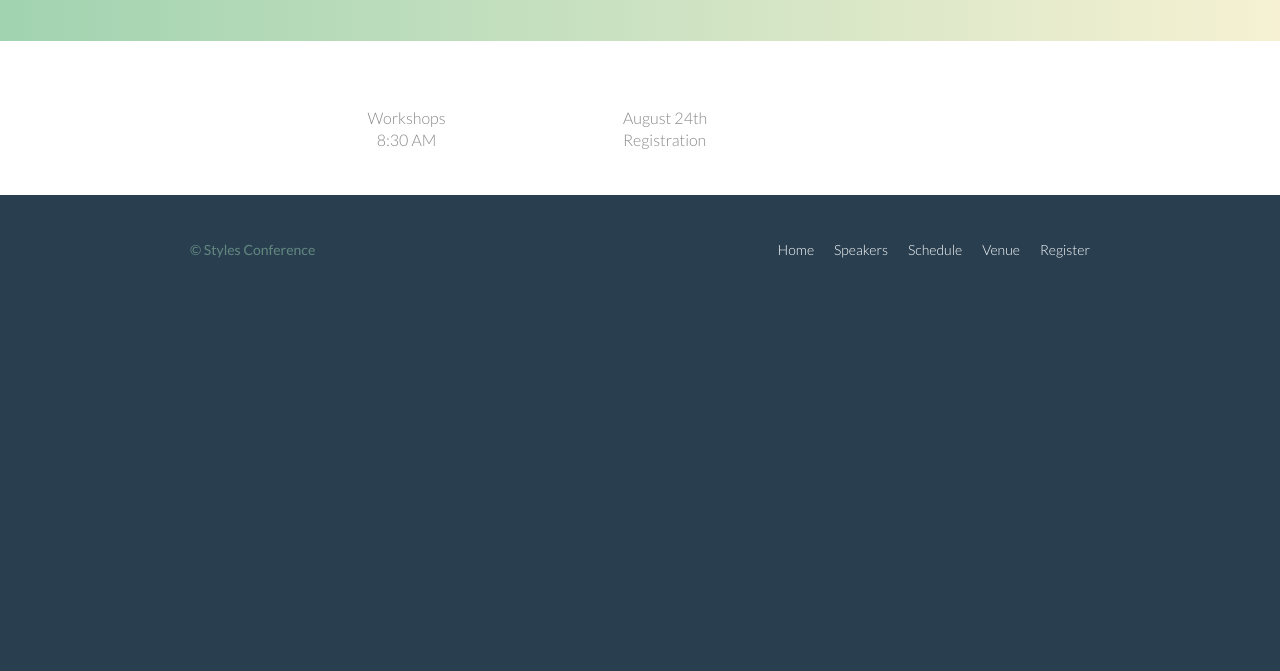
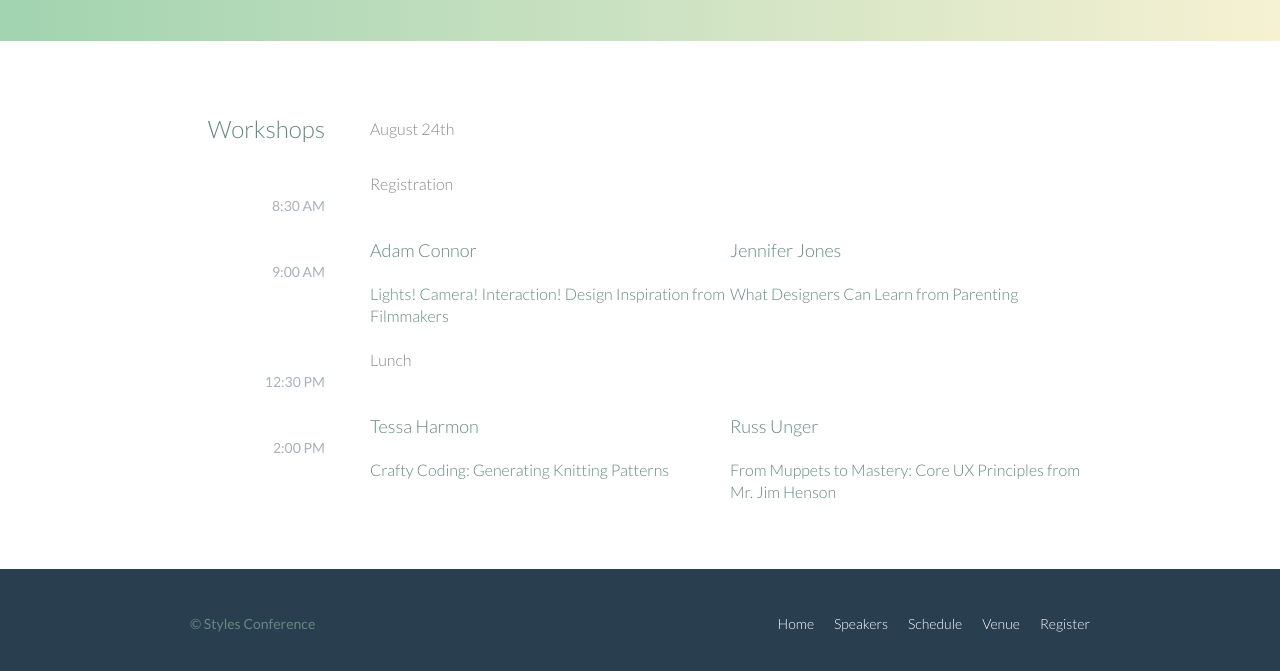
Before and after one commit to brianschnee/Styles-Conference, a plain HTML site: page schedule.html in a window 1280 px wide. Shown: the part 355-1026 px from the top of the page. Before the commit the page ends 800 px from the top, so only its background shows below. Drawn offline with Linux system fonts and the light colour scheme.

Commit message:
Added content/styling to the table within schedule.html

```diff
--- a/assets/stylesheets/main.css
+++ b/assets/stylesheets/main.css
@@ -499,3 +499,33 @@ table {
 table:last-child {
   margin-bottom: 0;
 }
+
+th,
+td {
+  padding-bottom: 22px;
+  vertical-align: top;
+}
+th {
+  padding-right: 45px;
+  text-align: right;
+  width: 20%;
+}
+td {
+  width: 40%;
+}
+
+thead {
+  line-height: 44px;
+}
+thead th {
+  color: #648880;
+  font-size: 24px;
+}
+
+tbody th {
+  color: #a9b2b9;
+  font-size: 14px;
+  font-weight: 400;
+  padding-top: 22px;
+  text-transform: uppercase;
+}
--- a/schedule.html
+++ b/schedule.html
@@ -56,6 +56,48 @@
                 Registration
               </td>
             </tr>
+            <tr>
+              <th scope="row">
+                <time datetime="09:00:00">9:00 AM</time>
+              </th>
+              <td>
+                <a href="speakers.html#adam-connor">
+                  <h4>Adam Connor</h4>
+                  Lights! Camera! Interaction! Design Inspiration from Filmmakers
+                </a>
+              </td>
+              <td>
+                <a href="speakers.html#jennifer-jones">
+                  <h4>Jennifer Jones</h4>
+                  What Designers Can Learn from Parenting
+                </a>
+              </td>
+            </tr>
+            <tr>
+              <th scope="row">
+                <time datetime="12:30:00">12:30 PM</time>
+              </th>
+              <td colspan="2">
+                Lunch
+              </td>
+            </tr>
+            <tr>
+              <th scope="row">
+                <time datetime="14:00">2:00 PM</time>
+              </th>
+              <td>
+                <a href="speakers.html#tessa-harmon">
+                  <h4>Tessa Harmon</h4>
+                  Crafty Coding: Generating Knitting Patterns
+                </a>
+              </td>
+              <td>
+                <a href="speakers.html#russ-unger">
+                  <h4>Russ Unger</h4>
+                  From Muppets to Mastery: Core UX Principles from Mr. Jim Henson
+                </a>
+              </td>
+            </tr>
           </tbody>
         </table>
       </div>
```
